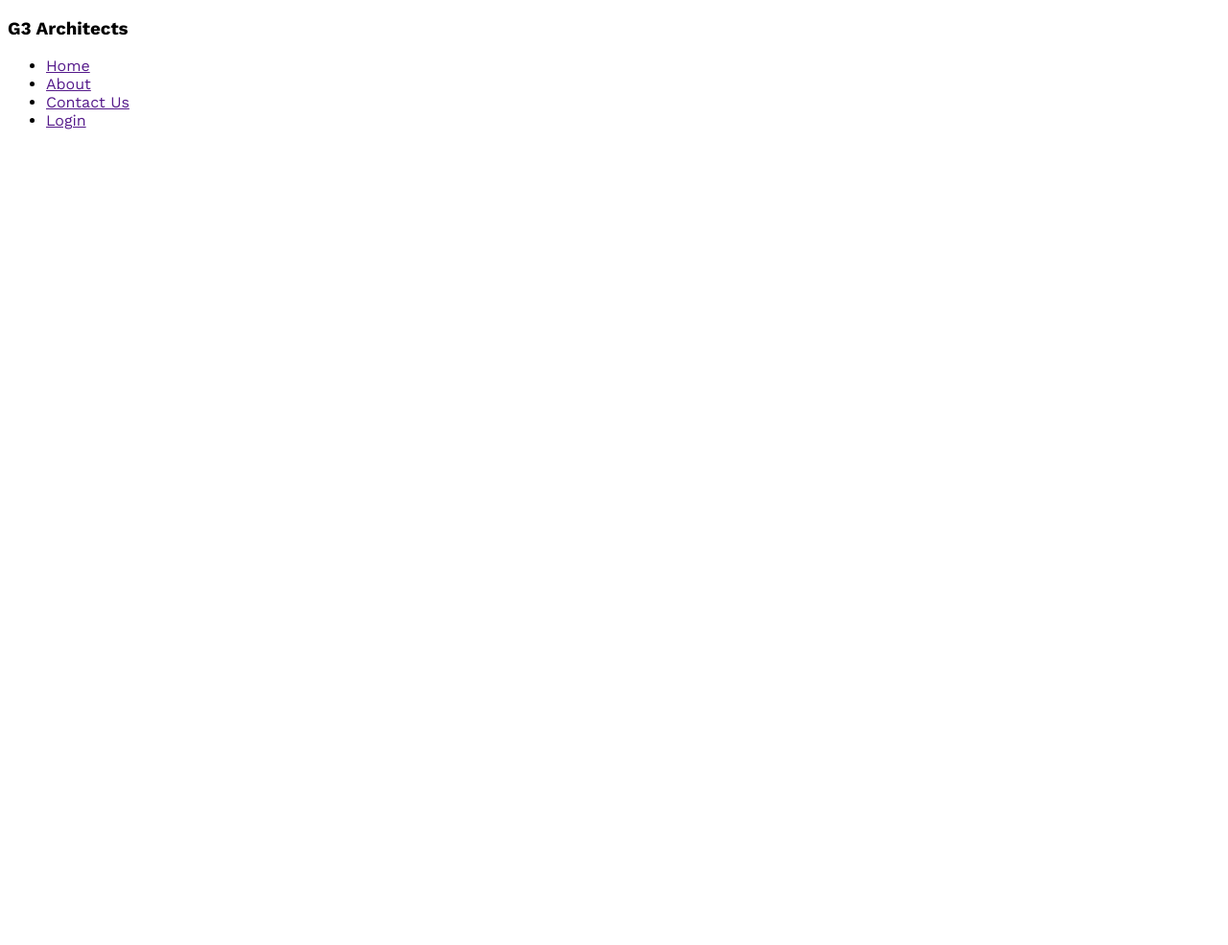
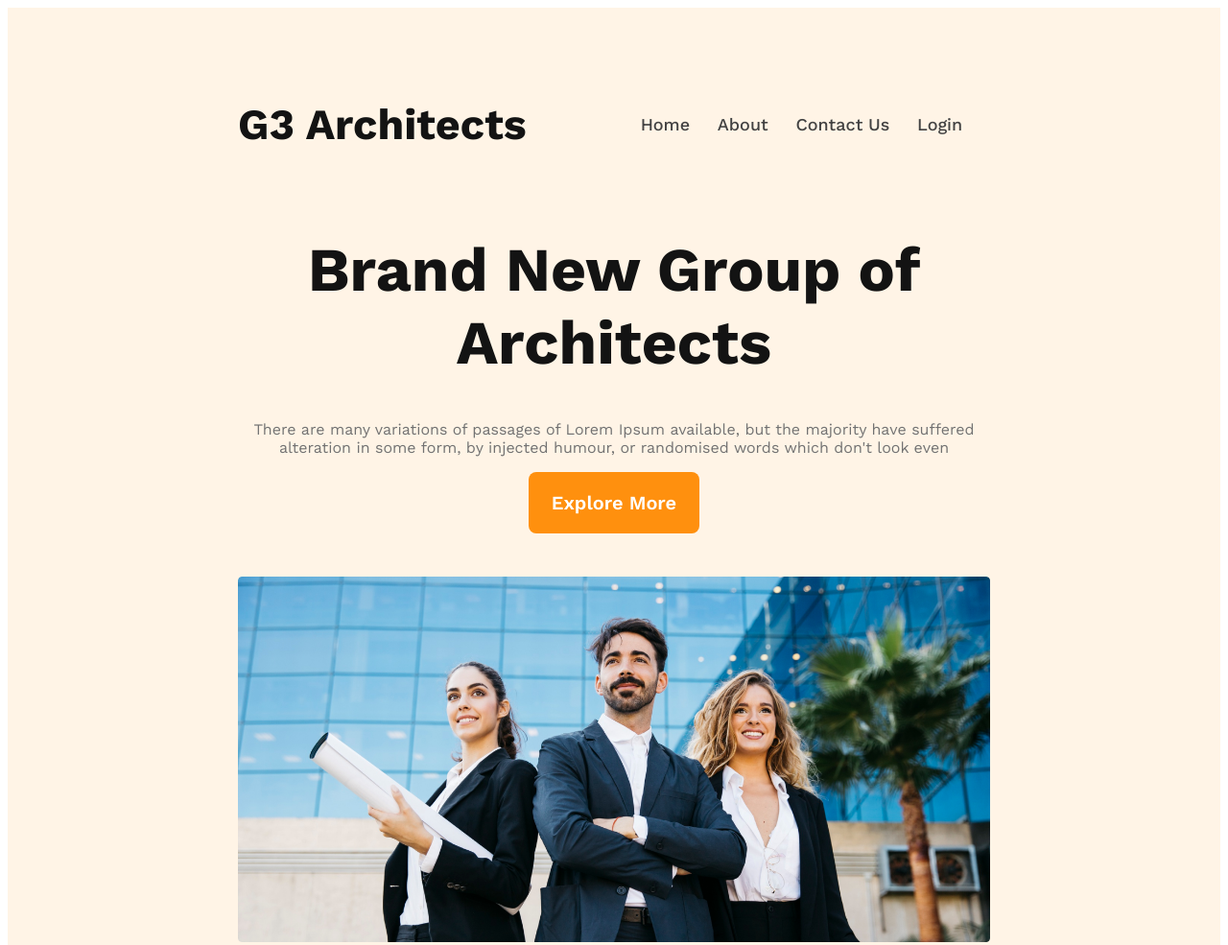
Before and after one commit to JHUMURph/G3-architec, a plain HTML site: page index.html in a window 1280 px wide. Shown: the top 985 px of the page at 96% size. Before the commit the page ends 800 px from the top, so only its background shows below. Drawn offline with nearby package versions, Linux system fonts and the light colour scheme.

Commit message:
added header

```diff
--- a/index.html
+++ b/index.html
@@ -10,7 +10,7 @@
   <header>
     <!-- nav section -->
     <nav>
-      <h3>G3 Architects</h3>
+      <h3 class="nav-header">G3 Architects</h3>
       <ul>
         <li><a href="">Home</a></li>
         <li><a href="">About</a></li>
@@ -19,6 +19,17 @@
       </ul>
 
     </nav>
+    <!-- banner section -->
+    <div class="banner">
+      <div class="banner-header">
+        <h1 class="banner-title">Brand New Group of Architects
+          </h1>
+          <p class="banner-description">There are many variations of passages of Lorem Ipsum available, but the majority have suffered alteration in some form, by injected humour, or randomised words which don't look even</p>
+          <button class="btn-primary">Explore More</button>
+
+      </div>
+      <img src="images/banner.png" alt="">
+    </div>
 
   </header>
   <main>
--- a/styles/style.css
+++ b/styles/style.css
@@ -1,7 +1,95 @@
-
+/* work sans font */
   @import url('https://fonts.googleapis.com/css2?family=Open+Sans:ital@0;1&family=Work+Sans:wght@400;500;600;700;800&display=swap');
 
   *{
     font-family: 'Open Sans', sans-serif;
 font-family: 'Work Sans', sans-serif;
   }
+  /* header css */
+ header{
+  background-color:rgba(255, 144, 14, 0.10);
+  padding: 50px 240px;
+ }
+
+ .nav-header{
+  font-size: 2.8rem;
+  font-weight: 700;
+  color: #131313;
+ }
+
+ nav{
+  display: flex;
+  justify-content: space-between;
+  align-items: center;
+ }
+ nav > ul{
+  display: flex;
+ }
+nav  li{
+  list-style: none;
+  font-size: 18px;
+  font-weight: 500;
+  margin-right: 1.8rem;
+ }
+ nav li a{
+  text-decoration: none;
+  color: #424242;
+ }
+ /* banner styles */
+ .banner{
+
+ }
+
+ .banner-header{
+  max-width: 800px;
+  text-align: center;
+  margin: 0 auto;
+
+ }
+ .banner-title{
+  font-size: 4rem;
+  font-weight: 700;
+  color: #131313;
+
+ }
+ .banner-description{
+  color: #727272;
+
+ }
+ .btn-primary{
+  border-radius: 8px;
+  background: #FF900E;
+  color:#FFF ;
+  border: none;
+  padding: 20px 24px;
+  font-size: 20px;
+  font-weight: 600;
+  cursor: pointer;
+
+ }
+
+ .banner img{
+ margin-top: 45px;
+ width: 100%;
+ }
+ /* header responsive */
+ /* mobile device */
+ @media screen and (max-width: 576px){
+  header {
+    padding: 20px;
+
+  }
+  nav {
+    flex-direction: column;
+  }
+
+ }
+ /* medium device */
+  @media screen and (min-width:576px) and (max-width:960px){
+    nav {
+      flex-direction: column;
+    }
+    header {
+      padding: 50px;
+    }
+  }
```
